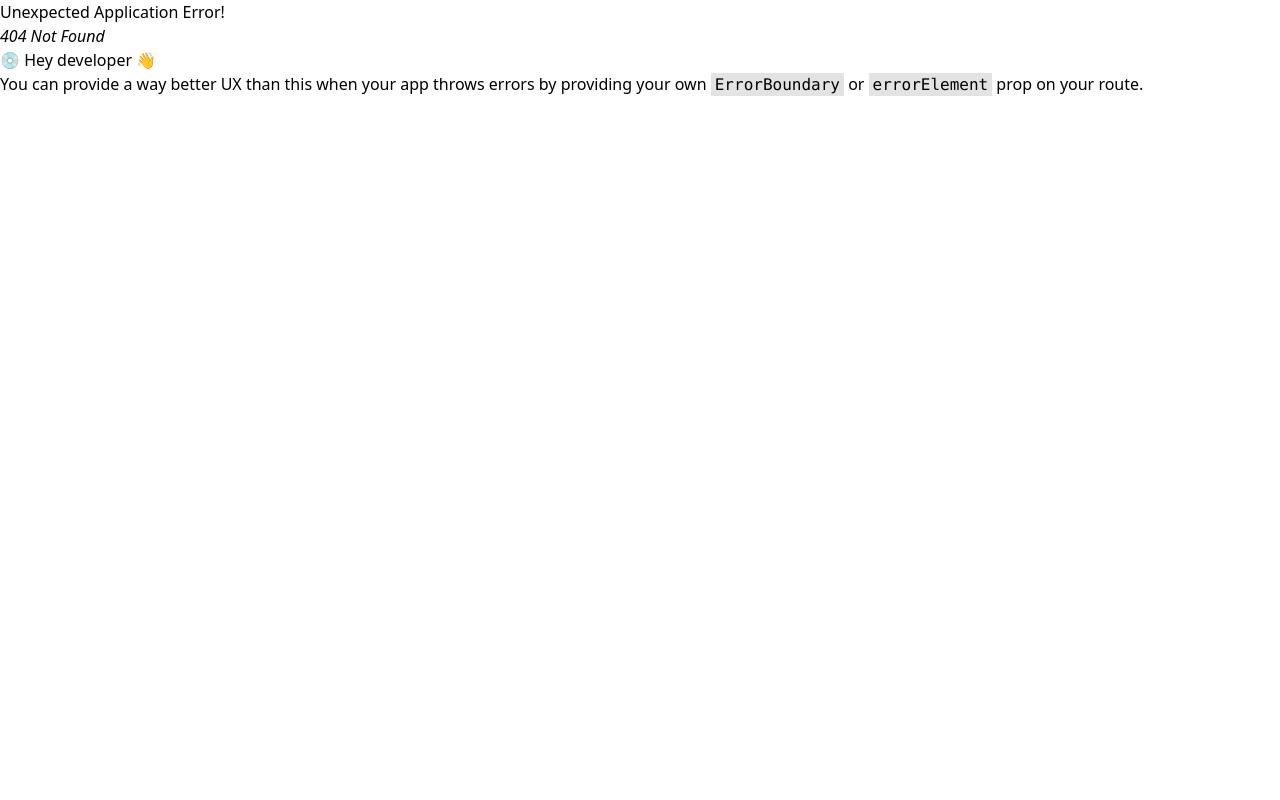
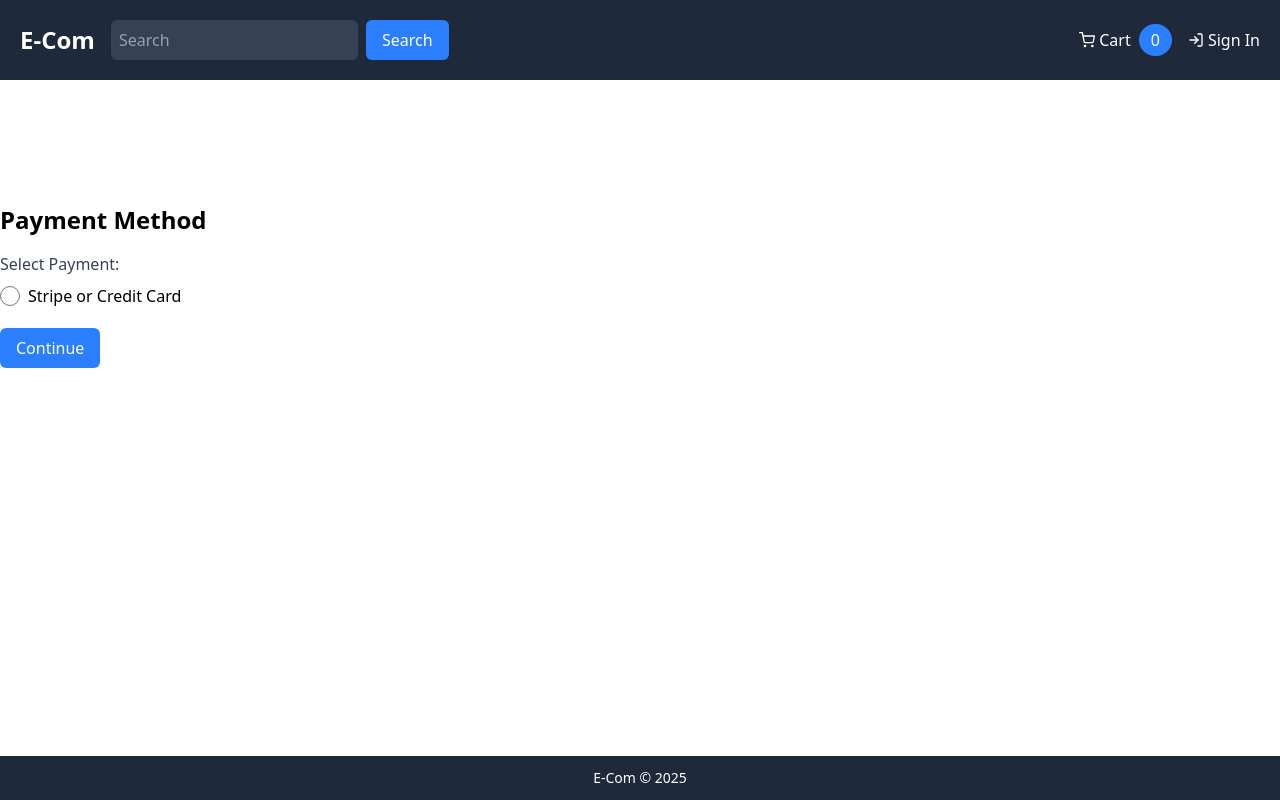
Before and after one commit to PraveenUppar/MERN-E-Com, a React app in the folder frontend/: page /payment in a window 1280 px wide. Before the commit this address had no page. Built offline with nearby package versions, Linux system fonts and the light colour scheme; the HTML template or start-up script is replaced by a standard one.

Commit message:
payment page

```diff
--- a/frontend/src/main.jsx
+++ b/frontend/src/main.jsx
@@ -17,6 +17,7 @@ import LoginPage from "./pages/LoginPage.jsx";
 import ResetPassword from "./pages/ResetPassword.jsx";
 import RegisterPage from "./pages/RegisterPage.jsx";
 import ShippingPage from "./pages/ShippingPage.jsx";
+import PaymentPage from "./pages/PaymentPage.jsx";
 import store from "./store.js";
 
 const router = createBrowserRouter(
@@ -29,6 +30,7 @@ const router = createBrowserRouter(
       <Route path="/reset-password/:resetToken" element={<ResetPassword />} />
       <Route path="/register" element={<RegisterPage />} />
       <Route path="/shipping" element={<ShippingPage />} />
+      <Route path="/payment" element={<PaymentPage />} />
     </Route>
   )
 );
--- /dev/null
+++ b/frontend/src/pages/PaymentPage.jsx
@@ -0,0 +1,41 @@
+import React, { useState } from "react";
+import { savePaymentMethod } from "../slices/cartSlice";
+import { useDispatch } from "react-redux";
+import { useNavigate } from "react-router-dom";
+
+export default function PaymentScreen() {
+  const dispatch = useDispatch();
+  const navigate = useNavigate();
+  const [selectedPayment, setSelectedPayment] = useState("");
+
+  const handleContinue = () => {
+    dispatch(savePaymentMethod(selectedPayment));
+    navigate("/place-order");
+  };
+  return (
+    <div className="mb-64">
+      <h2 className="text-2xl font-semibold mb-4 mt-28">Payment Method</h2>
+      <div className="mb-4">
+        <label className="block text-gray-700 mb-2">Select Payment:</label>
+        <div className="mb-2">
+          <label className="inline-flex items-center">
+            <input
+              type="radio"
+              value="Stripe or Credit card"
+              className="form-radio h-5 w-5 text-blue-600"
+              onChange={(e) => setSelectedPayment(e.target.value)}
+              checked={selectedPayment === "Stripe or Credit card"}
+            />
+            <span className="ml-2">Stripe or Credit Card</span>
+          </label>
+        </div>
+      </div>
+      <button
+        className="bg-blue-500 text-white px-4 py-2 rounded-md hover:bg-blue-600"
+        onClick={handleContinue}
+      >
+        Continue
+      </button>
+    </div>
+  );
+}
```
